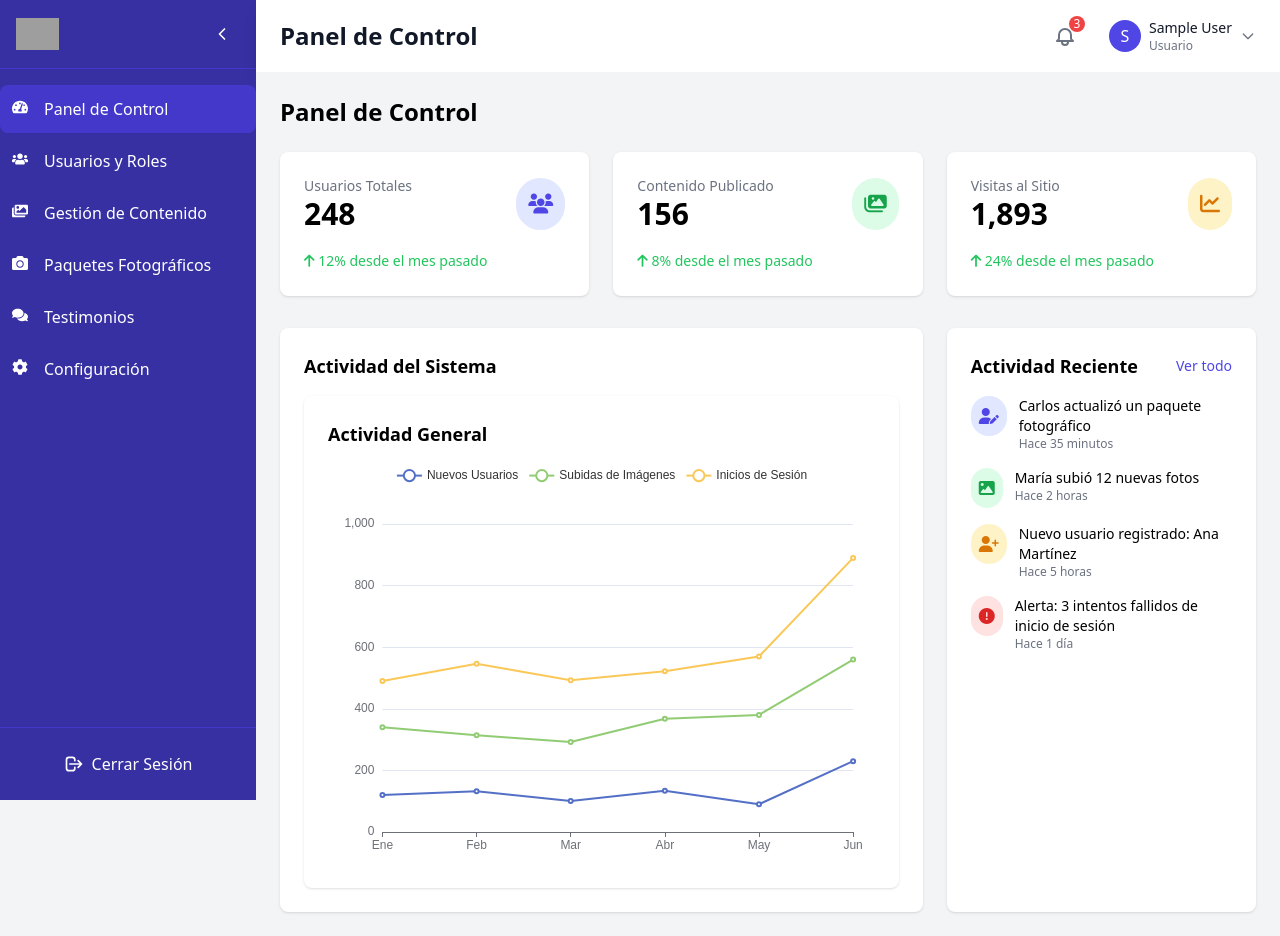
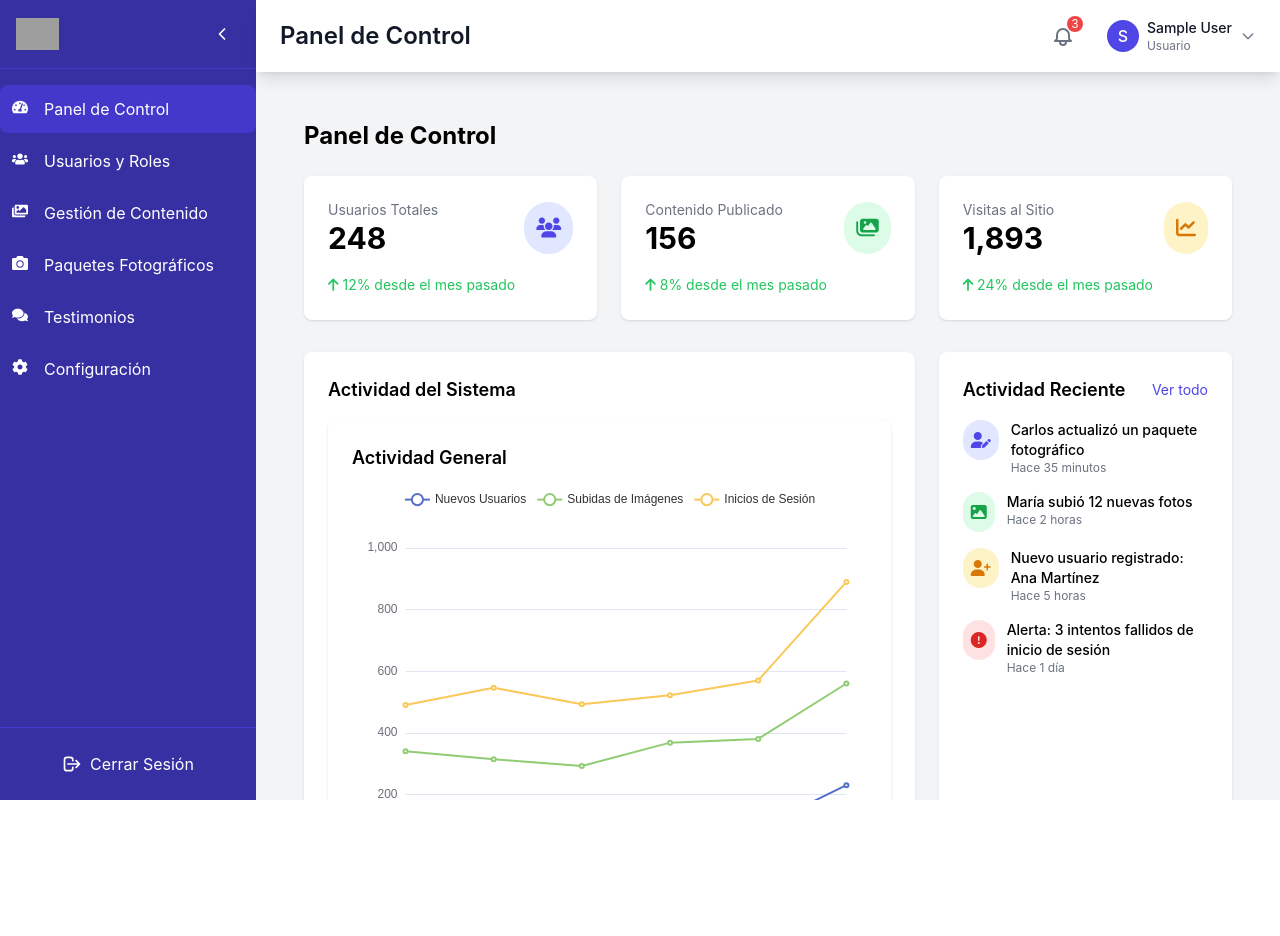
Before and after one commit to AntRed1/Artiles-Photography-BackOffice, a React (Vite) app: page / in a window 1280 px wide. After the commit the page ends 800 px from the top, so only its background shows below. Built offline with nearby package versions, Linux system fonts and the light colour scheme; sample sign-in values are in the browser's storage; grey boxes are pictures that could not be loaded.

Commit message:
Mejorar visuales y configuracion

```diff
--- a/src/App.css
+++ b/src/App.css
@@ -1,4 +1 @@
-#root {
-  width: 100%;
-  min-height: 100vh;
-}
+/* No se requieren estilos adicionales específicos de App, ya que Tailwind cubre todo. */
--- a/src/App.tsx
+++ b/src/App.tsx
@@ -2,7 +2,7 @@ import React from "react";
 import { Routes, Route, Navigate } from "react-router-dom";
 import { AuthProvider, useAuth } from "./context/AuthContext";
 import { GalleryProvider } from "./context/GalleryContext";
-import { AlertProvider } from "./components/common/AlertManager"; // <-- NUEVO
+import { AlertProvider } from "./components/common/AlertManager";
 import ErrorBoundary from "./components/common/ErrorBoundary";
 import Sidebar from "./components/layout/Sidebar";
 import Header from "./components/layout/Header";
@@ -16,7 +16,6 @@ import LoginPage from "./pages/LoginPage";
 import RegisterPage from "./pages/RegisterPage";
 import UnauthorizedPage from "./pages/UnauthorizedPage";
 
-// Componente para proteger las rutas que requieren autenticación y, opcionalmente, rol de administrador
 const ProtectedRoute: React.FC<{
   children: React.ReactNode;
   requireAdmin?: boolean;
@@ -50,11 +49,11 @@ const App: React.FC = () => {
               path="/*"
               element={
                 <ProtectedRoute>
-                  <div className="min-h-screen bg-gray-100 flex">
+                  <div className="flex h-screen bg-gray-100">
                     <Sidebar />
-                    <div className="flex-1 flex flex-col min-h-screen">
+                    <div className="flex-1 flex flex-col">
                       <Header />
-                      <main className="flex-1 overflow-y-auto bg-gray-100">
+                      <main className="flex-1 overflow-y-auto p-6">
                         <Routes>
                           <Route path="/" element={<DashboardPage />} />
                           <Route
--- a/src/index.css
+++ b/src/index.css
@@ -1,22 +1,31 @@
-:root {
-  font-family: system-ui, Avenir, Helvetica, Arial, sans-serif;
-  line-height: 1.5;
-  font-weight: 400;
-  font-synthesis: none;
-  text-rendering: optimizeLegibility;
+@tailwind base;
+@tailwind components;
+@tailwind utilities;
+
+body {
+  margin: 0;
+  font-family: -apple-system, BlinkMacSystemFont, "Segoe UI", Roboto, "Helvetica Neue", Arial, sans-serif;
   -webkit-font-smoothing: antialiased;
   -moz-osx-font-smoothing: grayscale;
 }
 
-*,
-*::before,
-*::after {
-  box-sizing: border-box;
+#root {
+  min-height: 100vh;
+  display: flex;
+  flex-direction: column;
 }
 
-body {
-  margin: 0;
-  min-height: 100vh;
-  width: 100vw;
-  overflow-x: hidden;
+.animate-slide-up {
+  animation: slide-up 0.3s ease-in-out;
 }
+
+@keyframes slide-up {
+  from {
+    transform: translateY(10px);
+    opacity: 0;
+  }
+  to {
+    transform: translateY(0);
+    opacity: 1;
+  }
+}
--- a/src/pages/DashboardPage.tsx
+++ b/src/pages/DashboardPage.tsx
@@ -4,7 +4,7 @@ import RecentActivity from "../components/dashboard/RecentActivity";
 
 const DashboardPage: React.FC = () => {
   return (
-    <div className="p-6">
+    <div className="max-w-7xl mx-auto p-6">
       <h1 className="text-2xl font-bold mb-6">Panel de Control</h1>
       <div className="grid grid-cols-1 md:grid-cols-3 gap-6 mb-8">
         <div className="bg-white rounded-lg shadow p-6">
--- a/src/pages/GalleryPage.tsx
+++ b/src/pages/GalleryPage.tsx
@@ -98,7 +98,7 @@ const GalleryPage: React.FC = () => {
 
   if (loading) {
     return (
-      <div className="mx-auto w-full max-w-4xl rounded-xl border border-gray-200 bg-white shadow-lg p-6">
+      <div className="max-w-7xl mx-auto p-6">
         <div className="flex animate-pulse space-x-4">
           <div className="w-12 h-12 rounded-full bg-gray-200"></div>
           <div className="flex-1 space-y-6 py-1">
@@ -117,7 +117,7 @@ const GalleryPage: React.FC = () => {
   }
 
   return (
-    <div className="p-6 max-w-7xl mx-auto">
+    <div className="max-w-7xl mx-auto p-6">
       {alert && (
         <Alert
           type={alert.type as "success" | "error"}
--- a/src/pages/PackagesPage.tsx
+++ b/src/pages/PackagesPage.tsx
@@ -1,3 +1,4 @@
+/* eslint-disable @typescript-eslint/no-unused-vars */
 import React, { useState, useEffect } from "react";
 import {
   getPackages,
@@ -28,8 +29,6 @@ const PackagesPage: React.FC = () => {
     null
   );
 
-  console.log("PackagesPage rendered", { isAuthenticated, isAdmin });
-
   useEffect(() => {
     let isMounted = true;
     let timeoutId: NodeJS.Timeout | null = null;
@@ -39,7 +38,6 @@ const PackagesPage: React.FC = () => {
       setLoading(true);
       try {
         const data = await getPackages();
-        //console.log("Packages loaded:", JSON.stringify(data, null, 2));
         setPackages(data);
       } catch (error: unknown) {
         if (isMounted) {
@@ -89,7 +87,6 @@ const PackagesPage: React.FC = () => {
   }) => {
     setIsSubmitting(true);
     try {
-      // Validar price
       const validatedPrice =
         isNaN(data.price) || data.price <= 0 ? 0 : data.price;
       const validatedData = { ...data, price: validatedPrice };
@@ -118,7 +115,6 @@ const PackagesPage: React.FC = () => {
       setSelectedPackage(null);
       setAlert({ type: "success", message: "Paquete procesado con éxito" });
     } catch (error: unknown) {
-      console.error("Error in handleSubmit:", error);
       const message =
         error instanceof ApiError
           ? error.message
@@ -172,7 +168,7 @@ const PackagesPage: React.FC = () => {
 
   if (loading && !packages.length) {
     return (
-      <div className="mx-auto w-full max-w-4xl rounded-xl border border-gray-200 bg-white shadow-lg p-6">
+      <div className="max-w-7xl mx-auto p-6">
         <div className="flex animate-pulse space-x-4">
           <div className="w-12 h-12 rounded-full bg-gray-200"></div>
           <div className="flex-1 space-y-6 py-1">
@@ -191,7 +187,7 @@ const PackagesPage: React.FC = () => {
   }
 
   return (
-    <div className="p-6 max-w-7xl mx-auto">
+    <div className="max-w-7xl mx-auto p-6">
       {alert && (
         <Alert
           type={alert.type as "success" | "error"}
--- a/src/pages/TestimonialsPage.tsx
+++ b/src/pages/TestimonialsPage.tsx
@@ -1,7 +1,7 @@
 /* eslint-disable @typescript-eslint/no-unused-vars */
 import React, { useState, useEffect } from "react";
 import { useNavigate } from "react-router-dom";
-  import { toast } from "react-toastify";
+import { toast } from "react-toastify";
 import type { Testimonial } from "../types/testimonial";
 import {
   getTestimonials,
@@ -16,7 +16,7 @@ const TestimonialsPage: React.FC = () => {
   const [testimonials, setTestimonials] = useState<Testimonial[]>([]);
   const [loading, setLoading] = useState(false);
   const [error, setError] = useState<string | null>(null);
-  const [success, setSuccess] = useState<string | null>(null); // Nuevo estado para mensajes de éxito
+  const [success, setSuccess] = useState<string | null>(null);
   const [modalOpen, setModalOpen] = useState(false);
   const [deleteModal, setDeleteModal] = useState<{
     id: number;
@@ -31,7 +31,6 @@ const TestimonialsPage: React.FC = () => {
   const [errors, setErrors] = useState<{ [key: string]: string }>({});
   const navigate = useNavigate();
 
-  // Verificar autenticación al cargar el componente
   useEffect(() => {
     const token = localStorage.getItem("jwt");
     if (!token) {
@@ -40,7 +39,6 @@ const TestimonialsPage: React.FC = () => {
     }
   }, [navigate]);
 
-  // Función para formatear la fecha
   const formatDate = (dateString: string) => {
     return new Date(dateString).toLocaleDateString("es-ES", {
       day: "2-digit",
@@ -100,7 +98,7 @@ const TestimonialsPage: React.FC = () => {
       setModalOpen(false);
       setFormData({ name: "", message: "", rating: 5 });
       setErrors({});
-      setTimeout(() => setSuccess(null), 3000); // Limpiar mensaje de éxito después de 3 segundos
+      setTimeout(() => setSuccess(null), 3000);
     } catch (err) {
       setError("Error al guardar testimonio");
     } finally {
@@ -115,7 +113,7 @@ const TestimonialsPage: React.FC = () => {
       const data = await getTestimonials();
       setTestimonials(data);
       setSuccess("Visibilidad del testimonio actualizada exitosamente");
-      setTimeout(() => setSuccess(null), 3000); // Limpiar mensaje de éxito
+      setTimeout(() => setSuccess(null), 3000);
     } catch (err) {
       if (err instanceof Error && err.message.includes("Sesión expirada")) {
         localStorage.removeItem("jwt");
@@ -149,7 +147,7 @@ const TestimonialsPage: React.FC = () => {
   };
 
   return (
-    <div className="p-6 max-w-7xl mx-auto">
+    <div className="max-w-7xl mx-auto p-6">
       <div className="flex justify-between items-center mb-6">
         <h1 className="text-3xl font-bold text-gray-900">
           Gestión de Testimonios
```
Also changed, not shown: src/pages/SettingsPage.tsx (+56 -17 lines), tailwind.config.js (line endings or trailing spaces).
